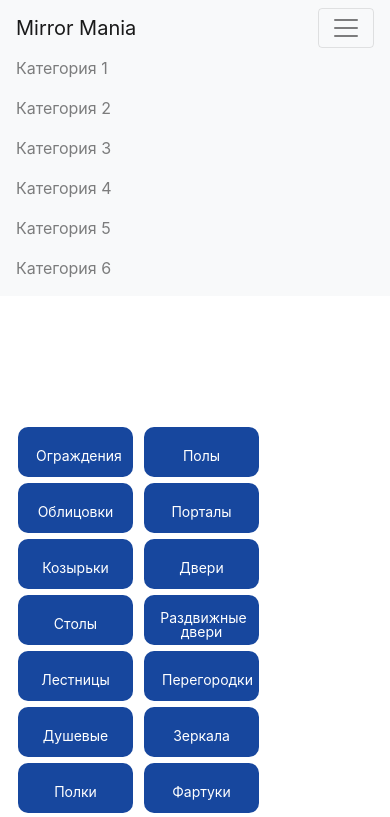
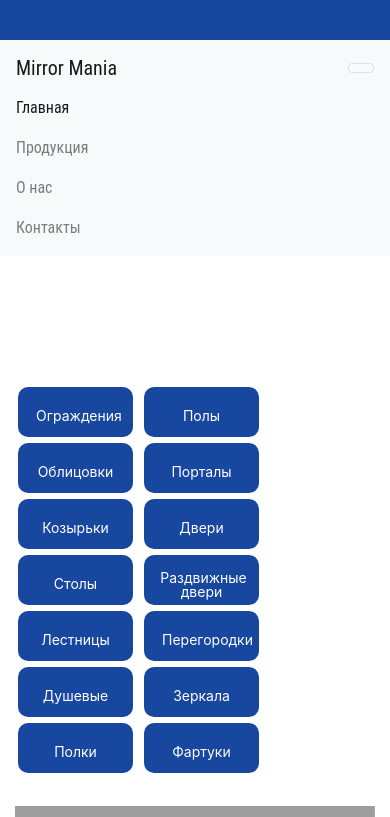
Before and after one commit to mockystr/emil_krasava, a Django app: page / in a window 390 px wide, after a click that opens the changed part. Shown: the top 817 px of the page. Run offline with Django 3.2, Linux system fonts and the light colour scheme; data comes from the database, SQL or seed files in the repository; both versions use the stored data as it was after the commit; some libraries are stand-ins or nearby versions; grey boxes are pictures that could not be loaded.

Commit message:
with design v0.1

```diff
--- a/main/models.py
+++ b/main/models.py
@@ -4,6 +4,9 @@ from django.urls import reverse, reverse_lazy
 
 class Category(models.Model):
     name = models.CharField(max_length=200, db_index=True, verbose_name="Наименование")
+    image = models.ImageField(upload_to="category/%Y/%m", verbose_name="Фотография категории",
+                              default="../static/image/not_found.jpg")
+    description = models.TextField(default='', verbose_name="Описание")
     slug = models.SlugField(max_length=200, db_index=True, unique=True)
 
     class Meta:
--- a/main/static/css/style.css
+++ b/main/static/css/style.css
@@ -1,7 +1,32 @@
-.elements_of_house{
+body {
+    margin: 0;
+    padding: 0;
+    font-family: 'Roboto', sans-serif;
+}
+
+header, .navbar {
+    font-family: 'Roboto Condensed', sans-serif;
+}
+
+.header-top {
+    background: #17479e;
+    height: 40px;
+}
+
+.navbar-toggler {
+    background: #17479e;
+    color: white;
+}
+
+.navbar-nav {
+    margin-left: auto;
+}
+
+.elements_of_house {
     padding: 30px;
     padding-top: 80px;
 }
+
 .element_of_house {
     background: #17479e;
     width: 115px;
@@ -19,6 +44,7 @@
     float: left;
     font-size: 14px;
 }
+
 .element_of_house:hover {
     transform: translate(6px);
     transition: 500ms;
--- a/main/templates/base.html
+++ b/main/templates/base.html
@@ -7,30 +7,48 @@
     <link rel="stylesheet" href="{% static 'css/style.css' %}">
     <link rel="stylesheet" href="https://stackpath.bootstrapcdn.com/bootstrap/4.1.3/css/bootstrap.min.css"
           integrity="sha384-MCw98/SFnGE8fJT3GXwEOngsV7Zt27NXFoaoApmYm81iuXoPkFOJwJ8ERdknLPMO" crossorigin="anonymous">
+    <!--<link rel="stylesheet" type="text/css" href="header.css">-->
+    <!--<link href="https://fonts.googleapis.com/css?family=Roboto|Roboto+Condensed" rel="stylesheet">-->
+    <!--<link rel="stylesheet" href="https://use.fontawesome.com/releases/v5.4.1/css/all.css"-->
+    <!--integrity="sha384-5sAR7xN1Nv6T6+dT2mhtzEpVJvfS3NScPQTrOxhwjIuvcA67KV2R5Jz6kr4abQsz" crossorigin="anonymous">-->
 
     <title>{% block title %}{% endblock %}</title>
 </head>
 <body>
-<header>
-    <nav class="navbar navbar-expand-lg navbar-light bg-light">
+<header class="header">
+    <div class="header-top"></div>
+    <nav class="navbar navbar-expand-md navbar-light bg-light navbar-inverse">
         <div class="container">
-            <a class="navbar-brand" href="/">Mirror Mania</a>
+            <a class="navbar-brand" href="{% url "main:index" %}">
+                Mirror Mania
+            </a>
             <button class="navbar-toggler" type="button" data-toggle="collapse" data-target="#navbarNav"
                     aria-controls="navbarNav" aria-expanded="false" aria-label="Toggle navigation">
-                <span class="navbar-toggler-icon"></span>
+			    <span style="color: white;">
+			    	<i class="fa fa-bars"></i>
+			    </span>
             </button>
             <div class="collapse navbar-collapse" id="navbarNav">
-                <ul class="navbar-nav ml-auto">
-                    {% for cat in categories %}
+                <ul class="navbar-nav">
+                    <li class="nav-item active">
+                        <a class="nav-link" href="{% url "main:index" %}">Главная</a>
+                    </li>
                     <li class="nav-item">
-                            <a class="nav-link" href="{{ cat.get_absolute_url }}">{{ cat.name }}</a>
+                        <a class="nav-link" href="{% url "main:category_list" %}">Продукция</a>
                     </li>
-                    {% endfor %}
+                    <li class="nav-item">
+                        <a class="nav-link" href="{% url "main:about_us" %}">О нас</a>
+                    </li>
+                    <li class="nav-item">
+                        <a class="nav-link" href="{% url "main:contacts" %}">Контакты</a>
+                    </li>
                 </ul>
             </div>
         </div>
     </nav>
 </header>
+<!-- /header -->
+
 
 <main class="my-5">
     {% block content %}{% endblock %}
@@ -41,9 +59,11 @@
         <div class="row row-30">
             <div class="col-md-4 col-xl-5">
                 <div class="pr-xl-4"><a class="brand" href="index.html"><img class="brand-logo-light"
-                                                                             src="images/agency/logo-inverse-140x37.png"
+                        {#                                                                             src="images/agency/logo-inverse-140x37.png"#}
                                                                              alt="" width="140" height="37"
-                                                                             srcset="images/agency/logo-retina-inverse-280x74.png 2x"></a>
+                        {#                                                                             srcset="images/agency/logo-retina-inverse-280x74.png 2x"#}
+                >
+                </a>
                     <p>We are an award-winning creative agency, dedicated to the best result in web design,
                         promotion, business consulting, and marketing.</p>
                     <!-- Rights-->
@@ -317,46 +337,3 @@
 </script>
 </body>
 </html>
-{#<div class="container">#}
-{#    <nav id="navbar" class="navbar fixed-top navbar-expand-lg navbar-light bg-light d-flex flex-column">#}
-{#        <div class="row col-12 justify-content-between">#}
-{#            <div class="col-4">#}
-{#                <a class="navbar-brand" href="#">Furniture4Rent</a>#}
-{#            </div>#}
-{#            <div class="col-8 d-flex justify-content-end  align-items-center">#}
-{#                <form>#}
-{#                    <div class="input-group">#}
-{#                        <input class="form-control mr-sm-2" type="search" placeholder="Search" aria-label="Search">#}
-{#                        <button class="btn btn-outline-secondary" type="submit">Go</button>#}
-{#                        <div class="d-flex align-items-center"><h5#}
-{#                                class="d-sm-none d-lg-block font-weight-normal p-0 m-0 mx-2">01234 567890</h5></div>#}
-{#                    </div>#}
-{#                </form>#}
-{#                <a href="#" class="mx-2">Cart</a>#}
-{#                <button class="navbar-toggler" type="button" data-toggle="collapse"#}
-{#                        data-target="#navbarSupportedContent1" aria-controls="navbarSupportedContent1"#}
-{#                        aria-expanded="false" aria-label="Toggle navigation"><span class="navbar-toggler-icon"></span>#}
-{#                </button>#}
-{#            </div>#}
-{#        </div>#}
-{##}
-{#        <div class="row col-12 justify-content-end">#}
-{#            <div class="collapse navbar-collapse" id="navbarSupportedContent1">#}
-{#                <ul class="navbar-nav ml-auto">#}
-{#                    <li class="nav-item active"><a class="nav-link" href="#">Home <span class="sr-only">(current)</span></a>#}
-{#                    </li>#}
-{#                    <li class="nav-item"><a class="nav-link" href="#">Link</a></li>#}
-{#                    <li class="nav-item dropdown"><a class="nav-link dropdown-toggle" href="#" id="navbarDropdown1"#}
-{#                                                     role="button" data-toggle="dropdown" aria-haspopup="true"#}
-{#                                                     aria-expanded="false"> Dropdown </a>#}
-{#                        <div class="dropdown-menu" aria-labelledby="navbarDropdown1"><a class="dropdown-item" href="#">Action</a>#}
-{#                            <a class="dropdown-item" href="#">Another action</a>#}
-{#                            <div class="dropdown-divider"></div>#}
-{#                            <a class="dropdown-item" href="#">Something else here</a></div>#}
-{#                    </li>#}
-{#                    <li class="nav-item"><a class="nav-link disabled" href="#">Disabled</a></li>#}
-{#                </ul>#}
-{#            </div>#}
-{#        </div>#}
-{#    </nav>#}
-{#</div>#}
--- a/main/urls.py
+++ b/main/urls.py
@@ -5,6 +5,9 @@ app_name = "main"
 
 urlpatterns = [
     path('', views.AvailableItemsListView.as_view(), name="index"),
-    path('<slug:category_slug>/', views.CategoryProductsListView.as_view(), name='product_list_by_category'),
+    path('categories', views.CategoryListView.as_view(), name='category_list'),
+    path('about_us', views.AboutUsView.as_view(), name='about_us'),
+    path('contacts', views.ContactsView.as_view(), name='contacts'),
+    path('<slug:category_slug>', views.CategoryProductsListView.as_view(), name='product_list_by_category'),
     path('<int:id>/<slug:slug>/', views.ProductDetailView.as_view(), name='product_detail'),
 ]
--- a/main/views.py
+++ b/main/views.py
@@ -17,7 +17,7 @@ class AvailableItemsListView(TemplateResponseMixin, View):
 
 
 class CategoryProductsListView(TemplateResponseMixin, View):
-    template_name = 'main/list.html'
+    template_name = 'main/item_list.html'
 
     def get(self, request, category_slug):
         category = get_object_or_404(Category, slug=category_slug)
@@ -37,3 +37,25 @@ class ProductDetailView(TemplateResponseMixin, View):
         item = get_object_or_404(Item, id=id, slug=slug)
         return self.render_to_response({'item': item,
                                         'other_images': Image.objects.filter(item=id)})
+
+
+class CategoryListView(TemplateResponseMixin, View):
+    template_name = 'main/categories_list.html'
+
+    def get(self, request):
+        categories = Category.objects.all()
+        return self.render_to_response({'categories': categories})
+
+
+class AboutUsView(TemplateResponseMixin, View):
+    template_name = 'main/company_info/about_us.html'
+
+    def get(self, request):
+        return self.render_to_response({})
+
+
+class ContactsView(TemplateResponseMixin, View):
+    template_name = 'main/company_info/contacts.html'
+
+    def get(self, request):
+        return self.render_to_response({})
```
Also changed, not shown: main/templates/main/categories_list.html (added, +18 -0 lines), main/templates/main/company_info/about_us.html (added, +13 -0 lines), main/templates/main/company_info/contacts.html (added, +13 -0 lines), db.sqlite3, main/migrations/0003_category_image.py (added), main/migrations/0004_category_descriptions.py (added), main/migrations/0005_auto_20181015_0140.py (added), main/static/image/not_found.jpg (added), main/templates/main/item_list.html (renamed from main/templates/main/list.html), 1 other file. Lines whose indentation alone changed are shown as unchanged.
